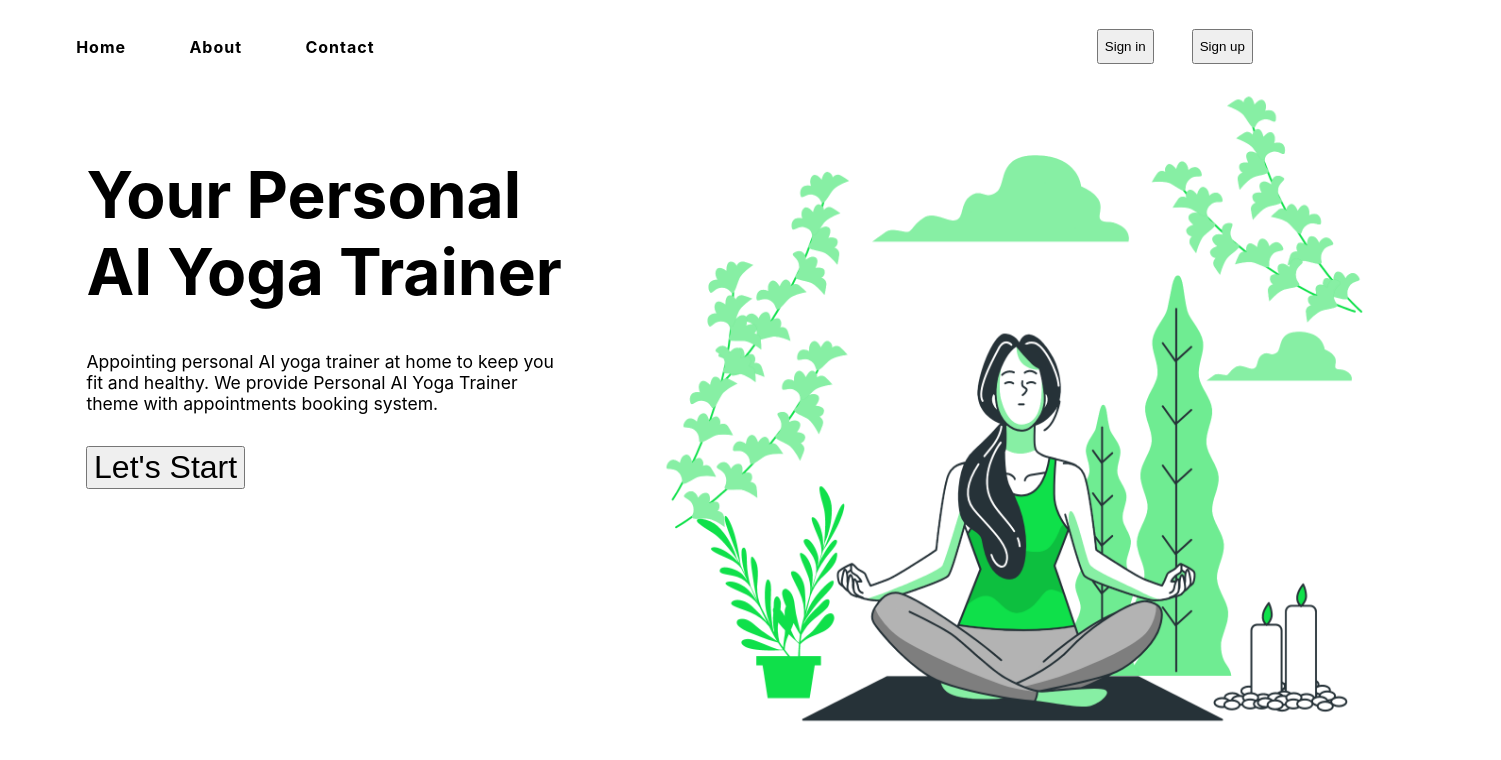
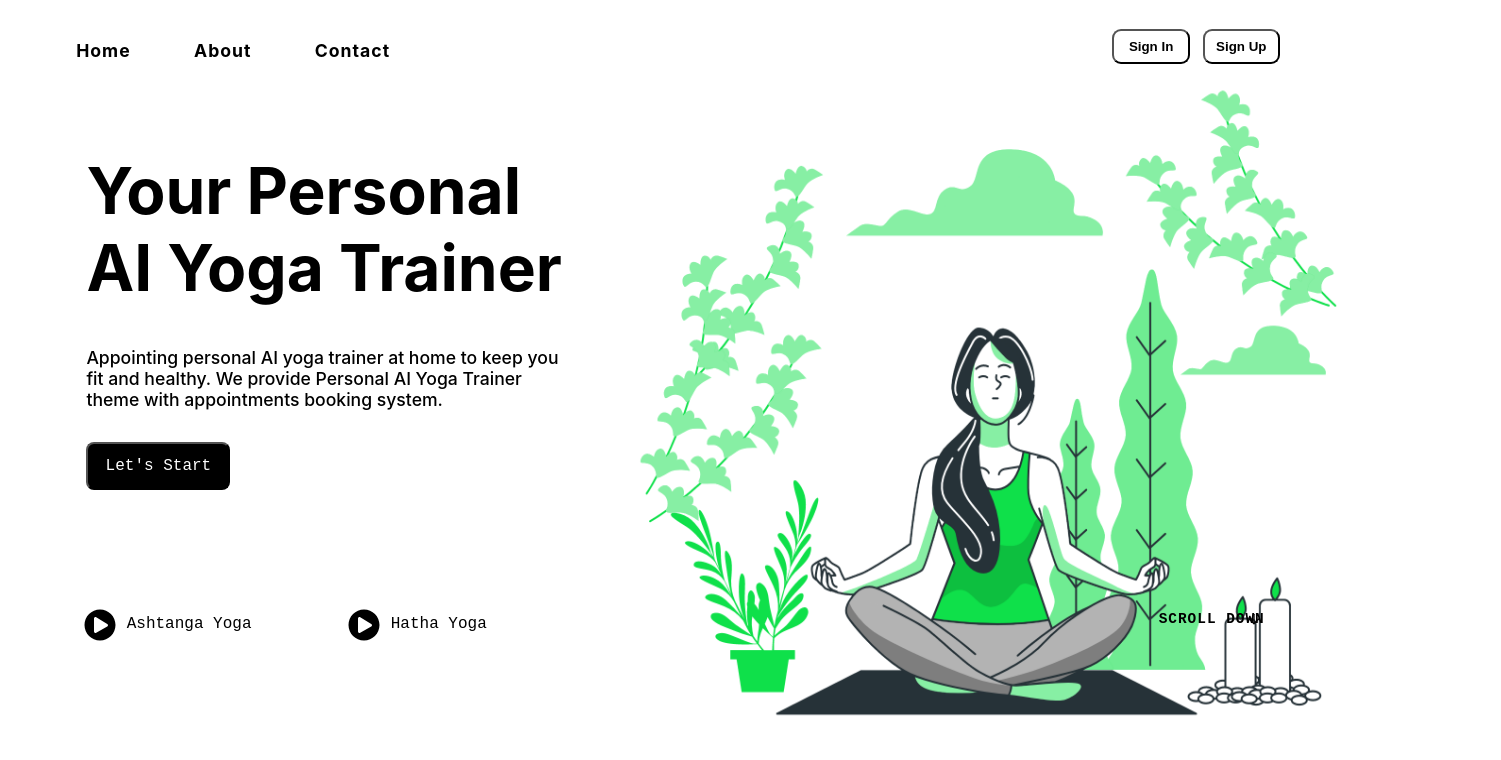
Before and after one commit to abhishekchauhan15/AI-Yoga-Assistant, a React (Create React App) app in the folder client/: page / in a window 1280 px wide. Shown: the top 760 px of the page, 1501 px wide, since content can reach past the window. Built offline with nearby package versions, Linux system fonts and the light colour scheme.

Commit message:
Front Page Completed

```diff
--- a/client/package.json
+++ b/client/package.json
@@ -8,6 +8,7 @@
     "@testing-library/user-event": "^13.5.0",
     "react": "^18.1.0",
     "react-dom": "^18.1.0",
+    "react-icons": "^4.3.1",
     "react-scripts": "^5.0.1",
     "web-vitals": "^2.1.4"
   },
--- a/client/public/index.html
+++ b/client/public/index.html
@@ -24,7 +24,7 @@
       work correctly both with client-side routing and a non-root public URL.
       Learn how to configure a non-root public URL by running `npm run build`.
     -->
-    <title>React App</title>
+    <title>Yoga-AI-Trainer</title>
   </head>
   <body>
     <noscript>You need to enable JavaScript to run this app.</noscript>
--- a/client/src/compoments/Home.js
+++ b/client/src/compoments/Home.js
@@ -1,6 +1,7 @@
 import React from 'react'
 import './Styles/Home.css'
-// import { FaPlayCircle } from "react-icons/fa";
+import { FaPlayCircle } from "react-icons/fa";
+import { FiArrowDown } from "react-icons/fi";
 import Yoga from './Styles/Images2/Yoga.png'
 
 function Home() {
@@ -11,17 +12,19 @@ function Home() {
                 <h5 className='home'>Home</h5>
                 <h5 className='about'>About</h5>
                 <h5 className='contact'>Contact</h5>
-                <button className='in'>Sign in</button>
-                <button className='up'>Sign up</button>
+                <button className='in'>Sign In</button>
+                <button className='up'>Sign Up</button>
             </div>
             <div className='middle'>
                 <div className='title'>
                     <h1 className='name-1'>Your Personal AI Yoga Trainer</h1>
                     <p className='intro'>Appointing personal AI yoga trainer at home to keep you fit and healthy. We provide Personal AI Yoga Trainer theme with appointments booking system.</p>
-                    <button className='go'>Let's Start</button>
-                    {/* <div className='icon'>
-                    <p className="insta"><FaPlayCircle/></p>
-                    </div> */}
+                    <button className='go'><p className="let">Let's Start</p></button>
+                    <div className='icon'>
+                        <p className="play"><FaPlayCircle/></p><p className="para">Ashtanga Yoga</p>
+                        <p className="play-2"><FaPlayCircle/></p><p className="para">Hatha Yoga</p>
+                        <p className='scroll'>SCROLL DOWN</p><p className="a-icon"><FiArrowDown/></p>
+                    </div>
                 </div>
                 <img className="img-1" src={Yoga} alt="Yoga"/>
             </div>
--- a/client/src/compoments/Styles/Home.css
+++ b/client/src/compoments/Styles/Home.css
@@ -9,25 +9,33 @@
 }
 .home{
     margin-left: 5%;
-    font-size: 1rem;
+    font-size: 1.1rem;
 }
 .about{
     margin-left: 5%;
-    font-size: 1rem;
+    font-size: 1.1rem;
 }
 .contact{
     margin-left: 5%;
-    font-size: 1rem;
+    font-size: 1.1rem;
 }
 .in{
     margin-left: 57%;
     margin-top: 1.5%;
     height: 2.2rem;
+    background-color: white;
+    border-radius: 9px;
+    width: 5rem;
+    font-weight: bold;
 }
 .up{
-    margin-left: 3%;
+    margin-left: 1%;
     margin-top: 1.5%;
     height: 2.2rem;
+    background-color: white;
+    border-radius: 9px;
+    width: 5rem;
+    font-weight: bold;
 }
 .middle{
     display: flex;
@@ -37,7 +45,7 @@
     height: 14rem;
     width: 30rem;
     margin-left: 18%;
-    margin-top: 15%;
+    margin-top: 13%;
     text-align: left;
 }
 .intro{
@@ -46,15 +54,62 @@
     margin-left: 18%;
     width: 30rem;
     margin-top: -15%;
+    font-weight: 450;
 }
 .go{
-    font-size: 2rem;
-    margin-left: -31%;
+    height: 3rem;
+    width: 9rem;
+    margin-left: -34%;
     margin-top: 3%;
+    background-color: black;
+    border-radius: 0.5rem;
+    color: white;
+    font-family: 'Roboto Mono', monospace;
+}
+.let{
+    font-size: 1rem;
+    margin-top: 9.5%;
 }
 .img-1{
     height: 62rem;
-    margin-top: -14%;
-    margin-left: 6%;
+    margin-top: -15%;
+    margin-left: 4%;
     width: 59rem;
 }
+.icon{
+    display: flex;
+    margin-left: 17.4%;
+    margin-top: 18%;
+    width: 100%;
+}
+.play{
+    display: flex;
+    width: 8%;
+    font-size: 2rem;
+}
+.play-2{
+    margin-left: 20%;
+    display: flex;
+    width: 8%;
+    font-size: 2rem;
+}
+.para{
+    margin-left: 1%;
+    margin-top: 8%;
+    height: 1.2rem;
+    font-family: 'Roboto Mono', monospace;
+}
+.scroll{
+    margin-left: 84%;
+    margin-top: 2.7%;
+    font-weight: bold;
+    position: absolute;
+    font-size: 0.9rem;
+    letter-spacing: 1px;
+    font-family: 'Roboto Mono', monospace;
+}
+.a-icon{
+    margin-left: 90.8%;
+    margin-top: 2.65%;
+    position: absolute;
+}
```
Also changed, not shown: 2 other files (tests, documents, lock files or other folders).
